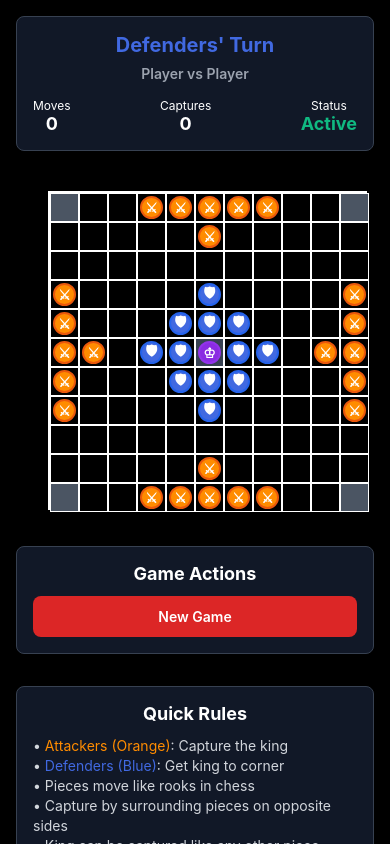
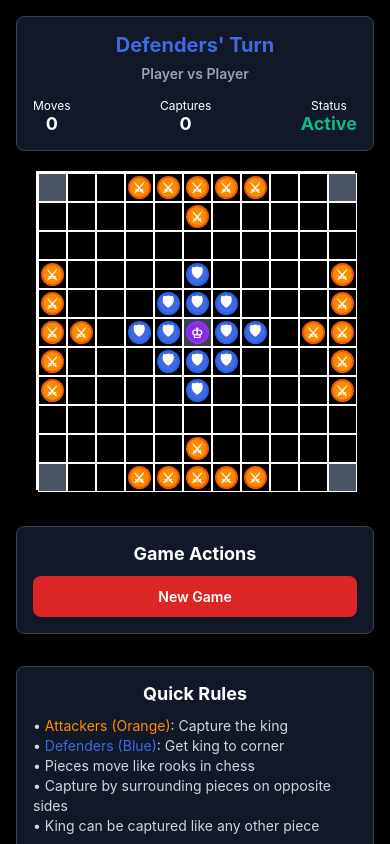
Before and after one commit to shadtek/viking-chess, a React Native app: screen / in a window 390 px wide. Built offline with nearby package versions, Linux system fonts and the light colour scheme.

Commit message:
comment out labels

```diff
--- a/src/components/GameBoard.js
+++ b/src/components/GameBoard.js
@@ -29,7 +29,7 @@ const GameBoard = ({
 		>
 			<View style={{ alignItems: "center" }}>
 				{/* Column labels */}
-				<View style={{ flexDirection: "row", marginBottom: 5 }}>
+				{/* <View style={{ flexDirection: "row", marginBottom: 5 }}>
 					<View style={{ width: 20 }} />
 					{Array.from({ length: BOARD_SIZE }, (_, i) => (
 						<Text
@@ -45,11 +45,11 @@ const GameBoard = ({
 							{i}
 						</Text>
 					))}
-				</View>
+				</View> */}
 
 				<View style={{ flexDirection: "row" }}>
 					{/* Row labels */}
-					<View style={{ justifyContent: "space-around", marginRight: 5 }}>
+					{/* <View style={{ justifyContent: "space-around", marginRight: 5 }}>
 						{Array.from({ length: BOARD_SIZE }, (_, i) => (
 							<Text
 								key={i}
@@ -66,7 +66,7 @@ const GameBoard = ({
 								{i}
 							</Text>
 						))}
-					</View>
+					</View> */}
 
 					{/* Game board */}
 					<View
```
